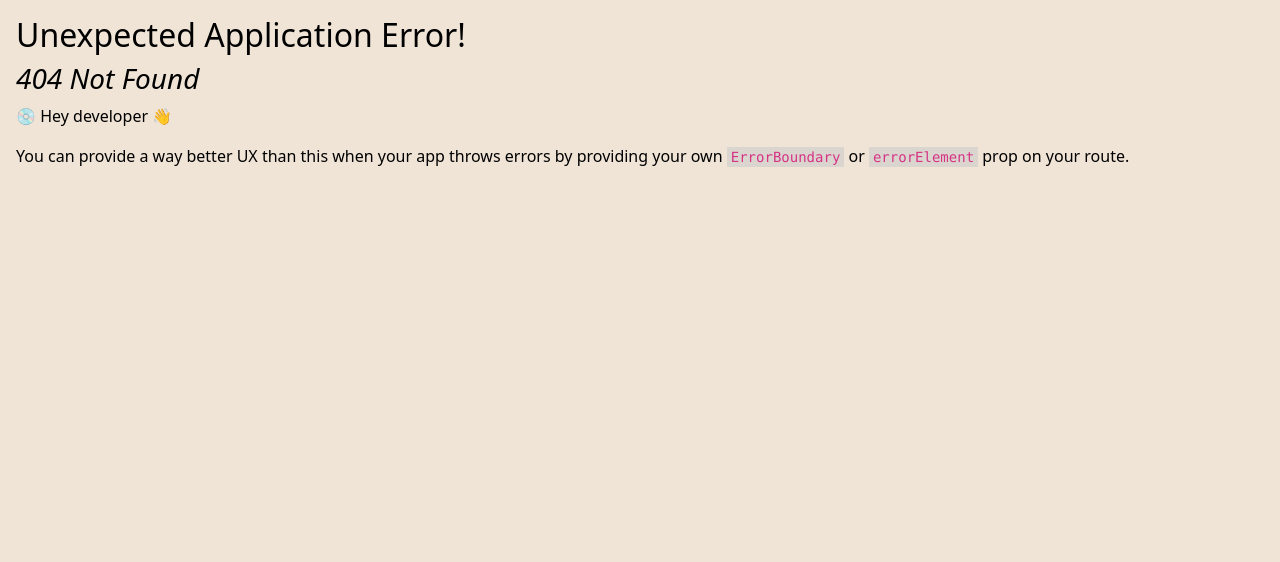
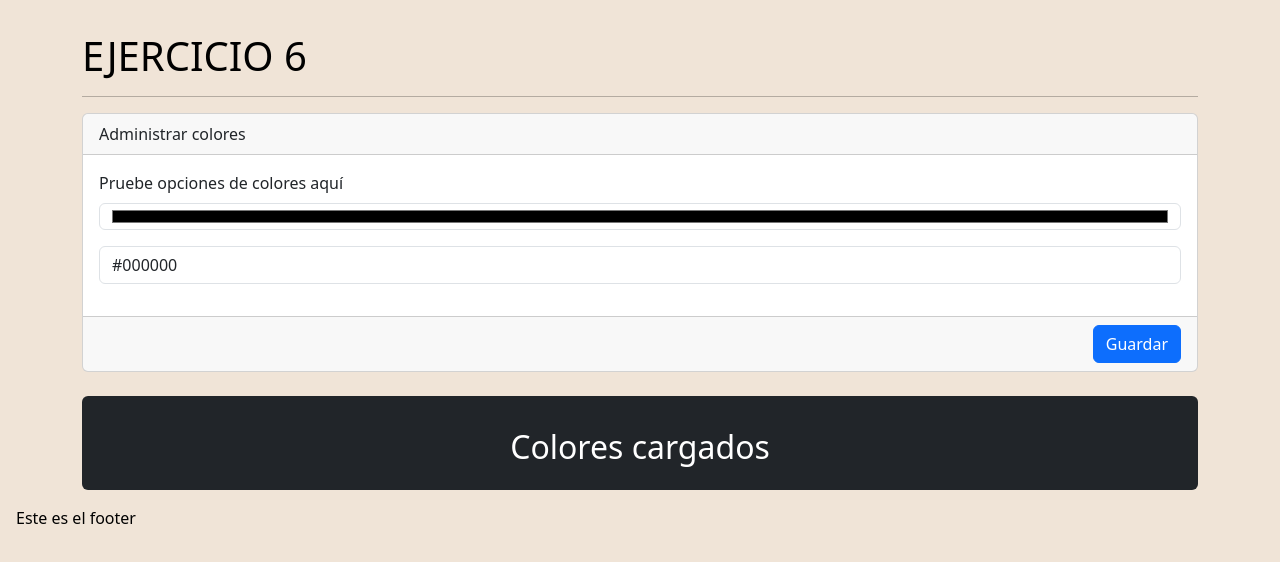
Before and after one commit to mjulietavignoli/TP-REACT, a React (Vite) app: page /ejercicio6 in a window 1280 px wide. Before the commit this address had no page. Shown: the top 562 px of the page. Built offline with nearby package versions, Linux system fonts and the light colour scheme.

Commit message:
Finalice el ejercicio 6

```diff
--- a/package.json
+++ b/package.json
@@ -13,7 +13,8 @@
     "bootstrap": "^5.3.3",
     "react": "^18.2.0",
     "react-dom": "^18.2.0",
-    "react-router-dom": "^6.24.1"
+    "react-router-dom": "^6.24.1",
+    "sweetalert2": "^11.12.2"
   },
   "devDependencies": {
     "@types/react": "^18.2.66",
--- /dev/null
+++ b/src/components/ejercicio6/Color.js
@@ -0,0 +1,6 @@
+export class Color {
+  constructor(nombre) {
+    this.codigo = window.self.crypto.randomUUID();
+    this.nombre = nombre;
+  }
+}
--- /dev/null
+++ b/src/components/ejercicio6/card/Card.jsx
@@ -0,0 +1,60 @@
+import PropTypes from 'prop-types';
+
+import Swal from 'sweetalert2';
+
+const Card = (props) => {
+  const { color, deleteColor } = props;
+
+  const handleDelete = () => {
+    Swal.fire({
+        title: 'Atención',
+        html: `<p>Estás por eliminar el color <b>${color.nombre}</b>. Esta acción es irreversible</p>`,
+        icon: 'warning',
+        showCancelButton: true,
+        showConfirmButton: true,
+        confirmButtonText: 'Si, eliminar',
+        confirmButtonColor: 'red',
+        cancelButtonText: 'No',
+    }).then((res)=>{{
+        if(res.isConfirmed){
+            deleteColor(color.codigo);
+            Swal.fire({
+                title: 'Contacto eliminado exitosamente',
+                icon: 'success',
+                showCancelButton: false,
+                showConfirmButton: false,
+                timer: 1500,
+            })
+        }
+    }})
+  }
+
+  return (
+    <div className='col-4 mt-3'>
+      <div className='card'>
+        <div className="no-gutters">
+          <div className='card-header text-center'>{color.nombre}</div>
+          <div className="card-body text-dark">
+            <input
+              className="me-3 w-100"
+              type="color"
+              value={color.nombre}
+              readOnly
+            />
+          </div>
+          <div className='card-footer d-flex justify-content-end'>
+            <button className='btn btn-danger' type='button' onClick={handleDelete}>Borrar</button>
+          </div>
+        </div>
+      </div>
+    </div>
+  );
+}
+
+
+export default Card
+
+Card.propTypes ={
+    color: PropTypes.object.isRequired,
+    deleteColor:PropTypes.func.isRequired,
+  }
--- /dev/null
+++ b/src/components/ejercicio6/card/ContenedorCard.jsx
@@ -0,0 +1,32 @@
+import PropTypes from 'prop-types';
+
+import Card from './Card.jsx'
+
+const ContenedorCard = (props) => {
+    const {colores, setColores}=props;
+
+    const deleteColor = (idColor) =>{
+        const nuevaLista = colores.filter((c)=>c.codigo !== idColor);
+        setColores(nuevaLista);
+    }
+  return (
+    <div className='bg-dark p-3 mt-4 rounded'>
+    <h2 className='mt-3 text-center text-white'>Colores cargados</h2>
+    <div className='row'>
+        {
+            colores.map((color)=>{
+                return <Card key={color.codigo} color={color} deleteColor={deleteColor}/>;
+            }
+            )
+        }
+    </div>
+    </div>
+  )
+}
+
+export default ContenedorCard
+
+ContenedorCard.propTypes = {
+    colores: PropTypes.array.isRequired,
+    setColores: PropTypes.func.isRequired,
+};
--- /dev/null
+++ b/src/components/ejercicio6/form/Formulario.jsx
@@ -0,0 +1,73 @@
+import PropTypes from 'prop-types';
+
+import { useRef, useState } from 'react';
+
+import { Color } from '../Color.js'
+
+const Formulario = (props) => {
+  const { colores, setColores } = props;
+  const [color, setColor] = useState('#000000');
+
+  const $inputColor = useRef();
+
+  const handleColorChange = (e) => {
+    setColor(e.target.value);
+  };
+
+  const handleTextChange = (e) => {
+    setColor(e.target.value);
+  };
+
+  const handleSubmit = (e) => {
+    e.preventDefault();
+
+    const nombre = $inputColor.current.value;
+
+    const nuevoColor = new Color(nombre);
+
+    const nuevaLista = [...colores, nuevoColor];
+    setColores(nuevaLista);
+    alert('Color cargado');
+    e.target.reset();
+    $inputColor.current.classList.remove('is-valid');
+  };
+  return (
+    <form className='card' onSubmit={handleSubmit}>
+      <div className="no-gutters">
+        <div className='card-header'>Administrar colores</div>
+        <div className="card-body text-dark">
+          <div className="mb-3">
+            <label className="form-label">Pruebe opciones de colores aquí</label>
+            <input
+              className="form-control me-3"
+              type="color"
+              value={color}
+              onChange={handleColorChange}
+            />
+          </div>
+          <div className="mb-3">
+            <input
+              className="form-control"
+              type="text"
+              placeholder='Ingrese un color ej #000000'
+              value={color}
+              onChange={handleTextChange}
+              ref={$inputColor}
+              required
+            />
+          </div>
+        </div>
+        <div className='card-footer d-flex justify-content-end'>
+          <button className='btn btn-primary' type='submit'>Guardar</button>
+        </div>
+      </div>
+    </form>
+  );
+}
+
+export default Formulario
+
+Formulario.propTypes ={
+    colores: PropTypes.array.isRequired,
+    setColores: PropTypes.func.isRequired,
+  }
--- a/src/constants/routes.jsx
+++ b/src/constants/routes.jsx
@@ -6,6 +6,7 @@ import Ejercicio2View from '../views/Ejercicio2View.jsx';
 import Ejercicio3View from '../views/Ejercicio3View.jsx';
 import Ejercicio4View from '../views/Ejercicio4View.jsx';
 import Ejercicio5View from '../views/Ejercicio5View.jsx';
+import Ejercicio6View from '../views/Ejercicio6View.jsx';
 import Ejercicio7View from '../views/Ejercicio7View.jsx';
 import Ejercicio8View from '../views/Ejercicio8View.jsx';
 import Ejercicio10View from '../views/Ejercicio10View.jsx';
@@ -31,9 +32,14 @@ export const router = createBrowserRouter([
         path: 'ejercicio4',
         element: <Ejercicio4View />,
       },
+
       {
         path: 'ejercicio5',
         element: <Ejercicio5View />,
+      },
+      {
+        path: 'ejercicio6',
+        element: <Ejercicio6View />,
       },
       {
         path: 'ejercicio7',
--- /dev/null
+++ b/src/views/Ejercicio6View.jsx
@@ -0,0 +1,24 @@
+import { useEffect, useState } from 'react';
+
+import Formulario from '../components/ejercicio6/form/Formulario';
+import ContenedorCard from '../components/ejercicio6/card/ContenedorCard';
+
+const coloresLS = JSON.parse(localStorage.getItem('colores')) || [];
+
+const Ejercicio6View = () => {
+    const [colores, setColores] = useState(coloresLS);
+
+    useEffect(()=>{
+      localStorage.setItem('colores', JSON.stringify(colores));
+    }, [colores]);
+  return (
+    <>
+    <h1>EJERCICIO 6</h1>
+    <hr />
+    <Formulario colores={colores} setColores={setColores}/>
+    <ContenedorCard colores={colores} setColores={setColores}/>
+    </>
+  )
+}
+
+export default Ejercicio6View
```
Also changed, not shown: 1 other file (tests, documents, lock files or other folders).
